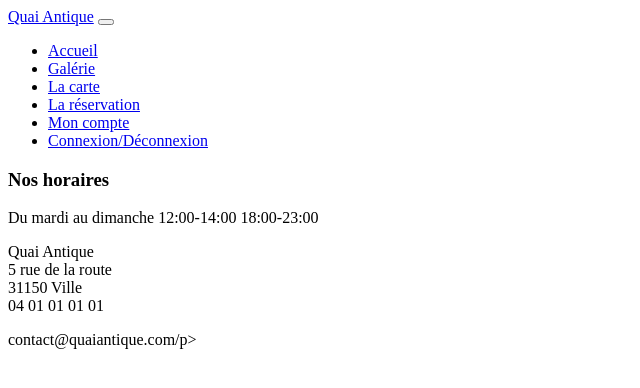
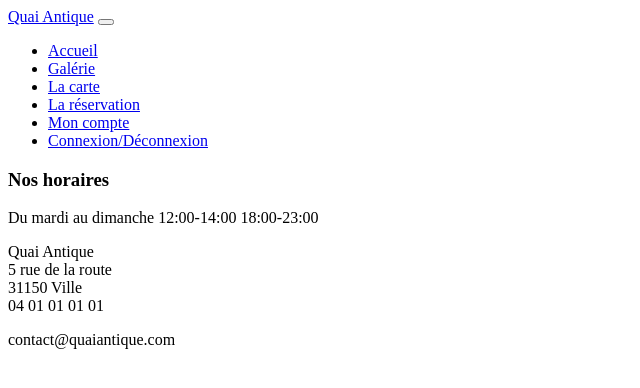
Before and after one commit to Souley20/QuaiAntiqueRestaurantFront, a plain HTML site: page index.html in a window 1280 px wide. Shown: the full height of the page, 0-640 px from the left. Drawn offline with nearby package versions, Linux system fonts and the light colour scheme; a script that the page names is missing.

```diff
--- a/index.html
+++ b/index.html
@@ -62,7 +62,7 @@
                 </p>
             </div>
             <div class="col-6 col-lg-4">
-                <p>contact@quaiantique.com/p>
+                <p>contact@quaiantique.com</p>
             </div>
         </div>
     </footer>
```
